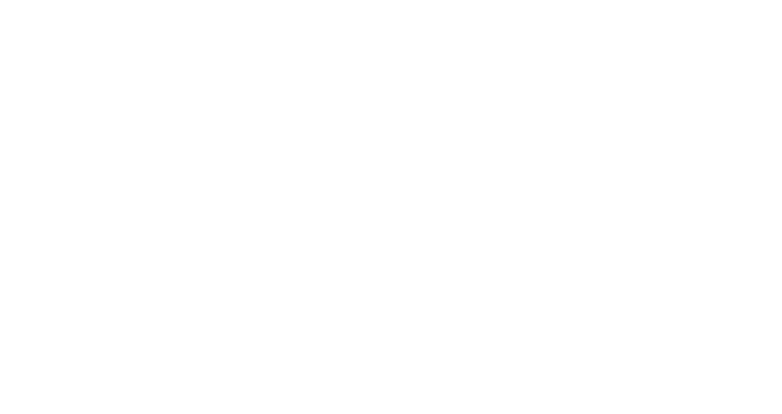
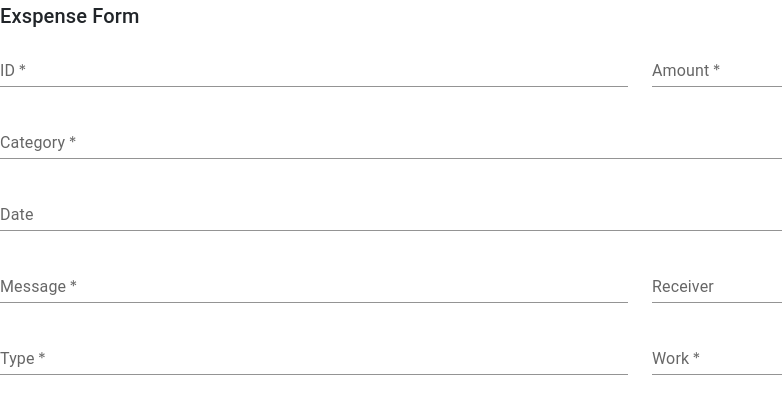
Before and after one commit to sandesh63/HouseExspense, a React (Create React App) app: page /form in a window 1280 px wide. Before the commit this address had no page. Shown: the top 414 px of the page, without its empty margins (0-782 px from the left). Built offline with nearby package versions, Linux system fonts and the light colour scheme.

Commit message:
Changes in ExspenseTable

```diff
--- a/src/App.js
+++ b/src/App.js
@@ -2,6 +2,7 @@ import {Routes,Route} from 'react-router-dom';
 import ExspenseTable from './components/ExspenseTable';
 import AdminLogin from './components/AdminLogin';
 import AdminExspenseTable from './components/AdminExspenseTable';
+import ExspenseForm from './components/ExspenseForm';
 
 function App() {
   return (
@@ -10,6 +11,7 @@ function App() {
         <Route path="/" element={<ExspenseTable/>}/>
         <Route path="/login" element={<AdminLogin/>}/>
         <Route path="/adminhome" element={<AdminExspenseTable/>}/>
+        <Route path="/form" element={<ExspenseForm/>}/>
       </Routes>
       </>
 
--- /dev/null
+++ b/src/components/ExspenseForm.jsx
@@ -0,0 +1,104 @@
+import * as React from "react";
+import Grid from "@mui/material/Grid";
+import Typography from "@mui/material/Typography";
+import TextField from "@mui/material/TextField";
+import FormControlLabel from "@mui/material/FormControlLabel";
+import Checkbox from "@mui/material/Checkbox";
+
+const ExspenseForm = () => {
+  return (
+    <React.Fragment>
+      <Typography variant="h6" gutterBottom>
+        Exspense Form
+      </Typography>
+      <Grid container spacing={3}>
+        <Grid item xs={12} sm={6}>
+          <TextField
+            required
+            id="id"
+            name="id"
+            label="ID"
+            fullWidth
+            autoComplete="given-name"
+            variant="standard"
+          />
+        </Grid>
+        <Grid item xs={12} sm={6}>
+          <TextField
+            required
+            id="amount"
+            name="amount"
+            label="Amount"
+            fullWidth
+            autoComplete="family-name"
+            variant="standard"
+          />
+        </Grid>
+        <Grid item xs={12}>
+          <TextField
+            required
+            id="category"
+            name="category"
+            label="Category"
+            fullWidth
+            autoComplete="shipping address-line1"
+            variant="standard"
+          />
+        </Grid>
+        <Grid item xs={12}>
+          <TextField
+            id="date"
+            name="date"
+            label="Date"
+            fullWidth
+            autoComplete="shipping address-line2"
+            variant="standard"
+          />
+        </Grid>
+        <Grid item xs={12} sm={6}>
+          <TextField
+            required
+            id="message"
+            name="message"
+            label="Message"
+            fullWidth
+            autoComplete="shipping address-level2"
+            variant="standard"
+          />
+        </Grid>
+        <Grid item xs={12} sm={6}>
+          <TextField
+            id="receiver"
+            name="receiver"
+            label="Receiver"
+            fullWidth
+            variant="standard"
+          />
+        </Grid>
+        <Grid item xs={12} sm={6}>
+          <TextField
+            required
+            id="type"
+            name="type"
+            label="Type"
+            fullWidth
+            autoComplete="shipping postal-code"
+            variant="standard"
+          />
+        </Grid>
+        <Grid item xs={12} sm={6}>
+          <TextField
+            required
+            id="work"
+            name="work"
+            label="Work"
+            fullWidth
+            autoComplete="shipping country"
+            variant="standard"
+          />
+        </Grid>
+      </Grid>
+    </React.Fragment>
+  );
+};
+export default ExspenseForm;
--- a/src/components/ExspenseTable.jsx
+++ b/src/components/ExspenseTable.jsx
@@ -56,8 +56,8 @@ const ExspenseTable = () => {
     return formattedDate;
   };
 
-  const lastRowdata = rows[rows.length - 1];
-  const lastRowAmounts = ["10000", lastRowdata.bankBalance, lastRowdata.inHandBalance, "38"];
+  const lastRowdata = rows ? rows[rows.length - 1]:[];
+  const lastRowAmounts = rows ? ["10000", rows.bankBalance, rows.inHandBalance, "38"] : [];
 
   const eventData = data.map((event) => event.events);
   const submitHandler = () => {
```
